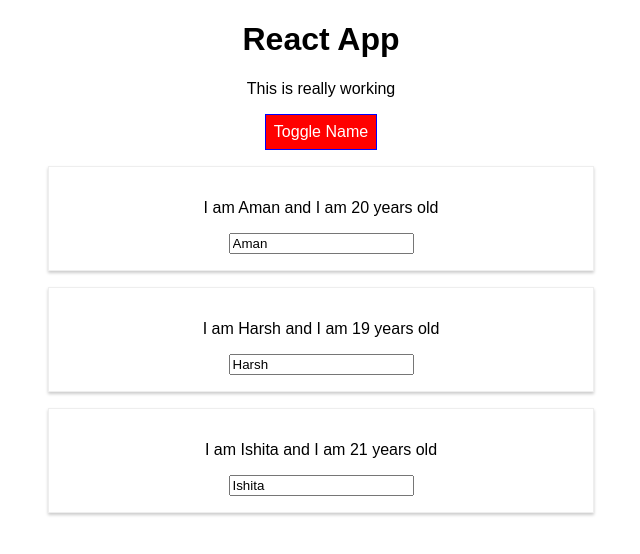
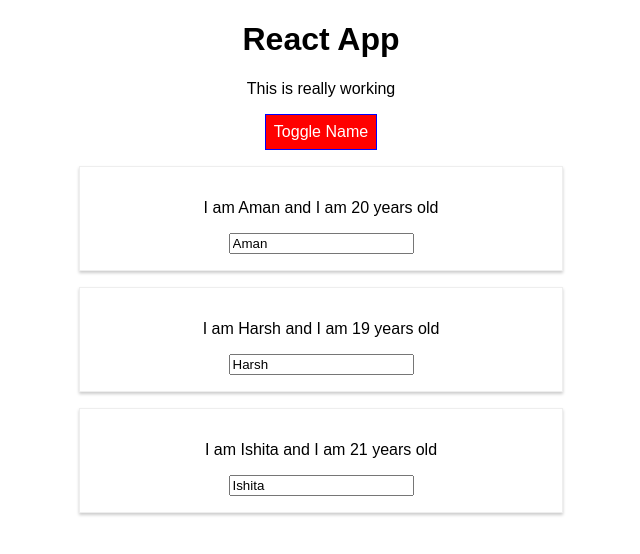
Before and after one commit to Lone-Star5/React-Course, a React (Create React App) app in the folder app-1/: page / in a window 1280 px wide. Both pictures are taken after a click on the button "Toggle Name". Shown: the top 554 px of the page, without its empty margins (319-959 px from the left). Built offline with nearby package versions, Linux system fonts and the light colour scheme.

Commit message:
styling with radium

```diff
--- a/app-1/package.json
+++ b/app-1/package.json
@@ -3,6 +3,7 @@
   "version": "0.1.0",
   "private": true,
   "dependencies": {
+    "radium": "^0.26.0",
     "react": "^16.13.1",
     "react-dom": "^16.13.1",
     "react-scripts": "1.1.5"
--- a/app-1/src/App.js
+++ b/app-1/src/App.js
@@ -1,5 +1,6 @@
 import React, { Component } from 'react';
 import './App.css';
+import Radium, {StyleRoot} from 'radium';
 import Person from './Person/Person'
 
 class App extends Component {
@@ -57,7 +58,11 @@
       font: 'inherit',
       border: '1px solid blue',
       padding: '8px',
-      cursor: 'pointer'
+      cursor: 'pointer',
+      ':hover': {
+        backgroundColor :'lightgreen',
+        color: 'black'
+      }
     };
 
     let persons = null;
@@ -75,6 +80,10 @@
         </div>
       );
       style.backgroundColor = "red";
+      style[':hover'] =  {
+        backgroundColor :'salmon',
+        color: 'black'
+      }
     }
 
     const classes = [];
@@ -89,6 +98,7 @@
 
 
     return (
+      <StyleRoot>
         <div className="App">
           <h1> React App </h1>
           <p className = {classes.join(' ')}> This is really working </p>
@@ -99,8 +109,9 @@
           </button>
         {persons}
         </div>
+      </StyleRoot>
     );
   }
 }
 
-export default App;
+export default Radium(App);
--- a/app-1/src/Person/Person.css
+++ b/app-1/src/Person/Person.css
@@ -6,3 +6,9 @@
 	padding: 16px;
 	text-align: center;
 }
+
+@media (min-width:500px){
+	.Person{
+		width: 450px;
+	}
+}
--- a/app-1/src/Person/Person.js
+++ b/app-1/src/Person/Person.js
@@ -1,8 +1,16 @@
 import React from 'react';
 import './Person.css'
+import Radium from 'radium'
+
 const person = (props) => {
+	const style = {
+		'@media (min-width: 500px)' : {
+			width: '450px'
+		}
+	}
+
 	return (
-		<div className = "Person">
+		<div className = "Person" style = {style}>
 			<p onClick = {props.click}> I am {props.name} and I am {
 				props.age
 			} years old</p>
@@ -12,4 +20,4 @@
 	)
 };
 
-export default person;
+export default Radium(person);
```
Also changed, not shown: 1 other file (tests, documents, lock files or other folders). Lines whose indentation alone changed are shown as unchanged.
